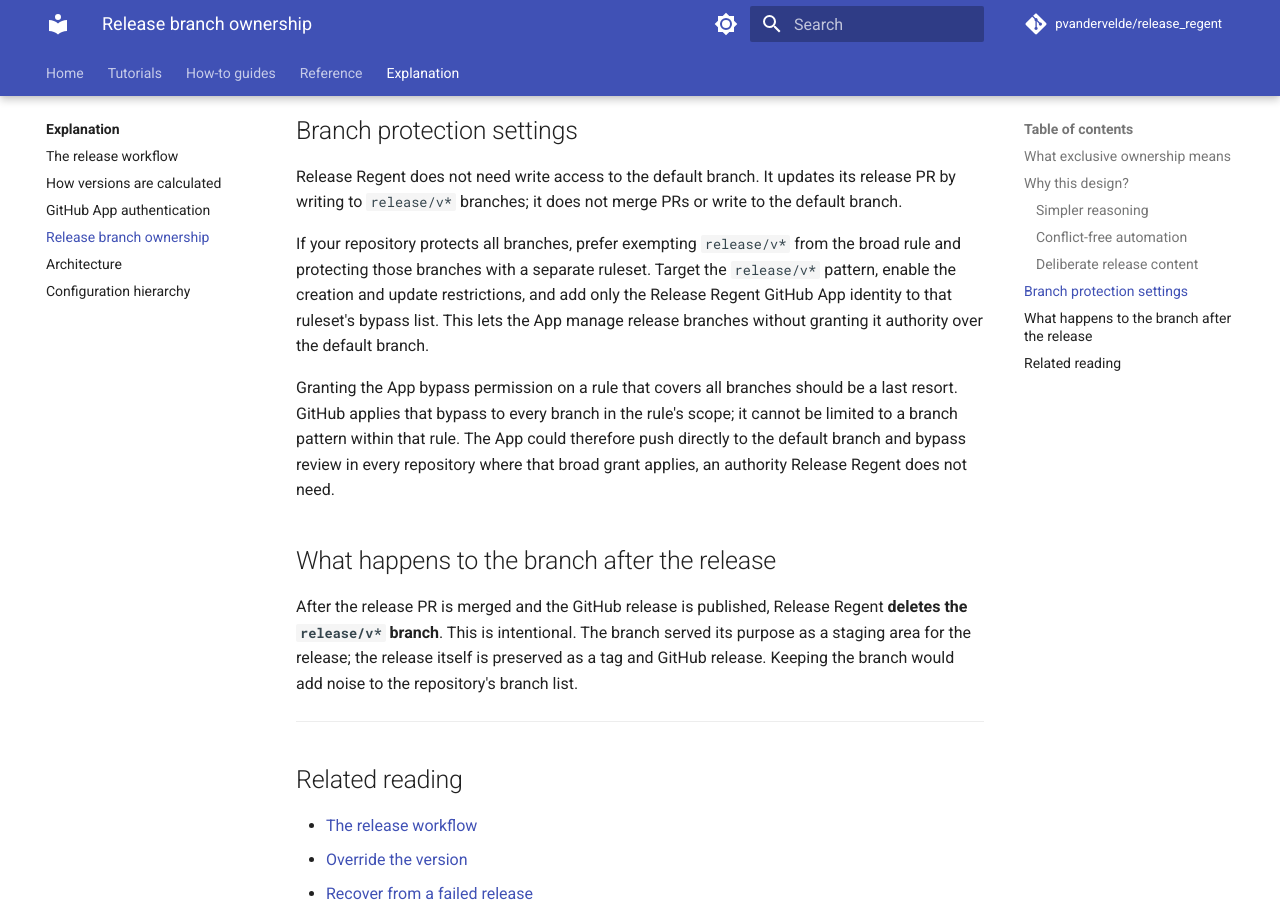
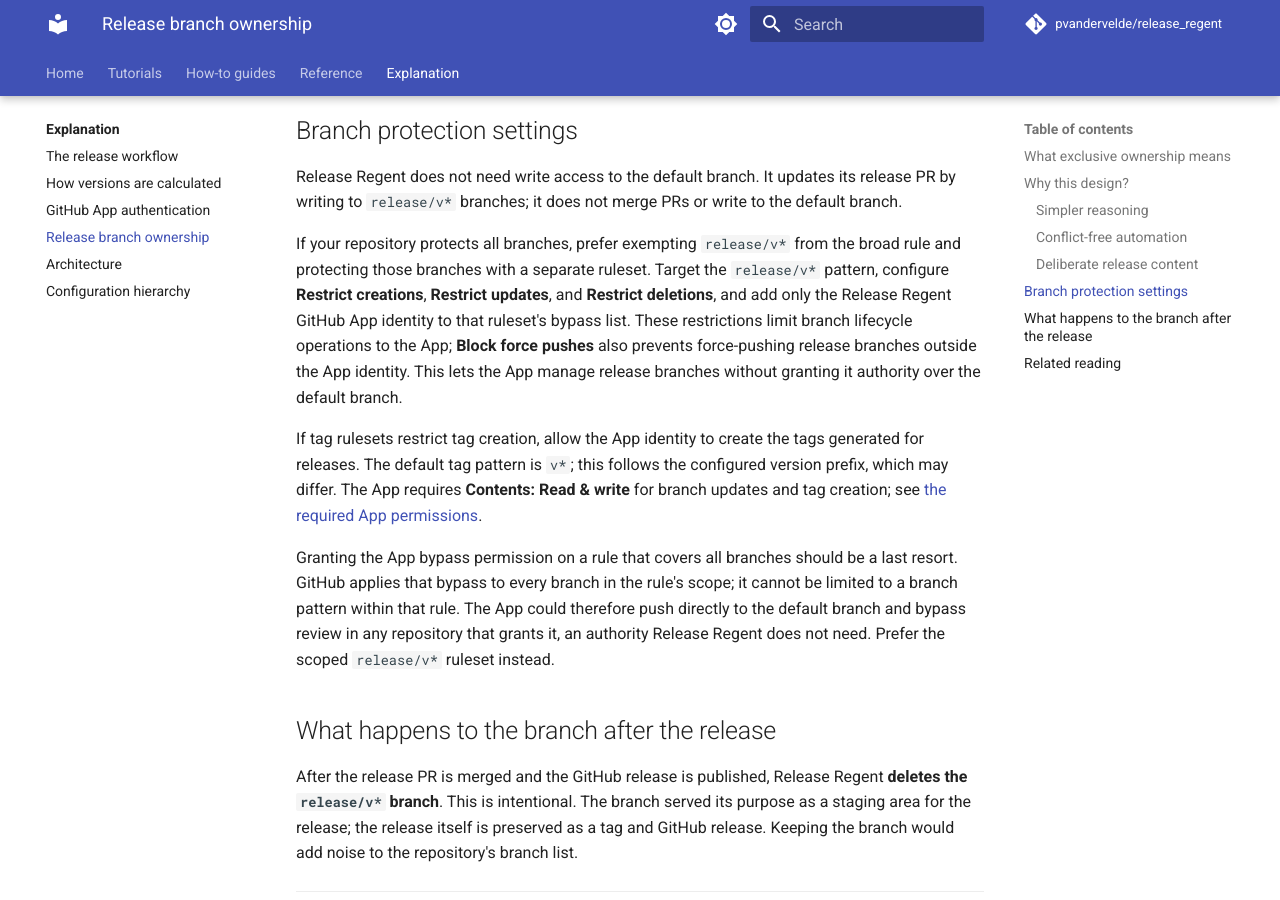
Before and after one commit to pvandervelde/release_regent, an MkDocs documentation site: the page built from docs/user/explanation/release-branch-ownership.md, in a window 1280 px wide and 900 px high, scrolled down 1217 px. Built offline with MkDocs 1.6.1 and Material for MkDocs 9.7.7, drawn with Linux system fonts in a browser that asks for light colours; comment, search, counter and statistics services are not loaded.

Commit message:
docs: refine PR review branch protection guidance
Co-authored-by: copilot-swe-agent[bot] <198982749+Copilot@users.noreply.github.com>

```diff
--- a/docs/user/explanation/release-branch-ownership.md
+++ b/docs/user/explanation/release-branch-ownership.md
@@ -54,16 +54,23 @@ Release Regent does not need write access to the default branch. It updates its
 writing to `release/v*` branches; it does not merge PRs or write to the default branch.
 
 If your repository protects all branches, prefer exempting `release/v*` from the broad rule
-and protecting those branches with a separate ruleset. Target the `release/v*` pattern, enable
-the creation and update restrictions, and add only the Release Regent GitHub App identity to
-that ruleset's bypass list. This lets the App manage release branches without granting it
-authority over the default branch.
+and protecting those branches with a separate ruleset. Target the `release/v*` pattern,
+configure **Restrict creations**, **Restrict updates**, and **Restrict deletions**, and add only
+the Release Regent GitHub App identity to that ruleset's bypass list. These restrictions limit
+branch lifecycle operations to the App; **Block force pushes** also prevents force-pushing
+release branches outside the App identity. This lets the App manage release branches without
+granting it authority over the default branch.
+
+If tag rulesets restrict tag creation, allow the App identity to create the tags generated
+for releases. The default tag pattern is `v*`; this follows the configured version prefix,
+which may differ. The App requires **Contents: Read & write** for branch updates and tag
+creation; see [the required App permissions](github-app-model.md#required-permissions).
 
 Granting the App bypass permission on a rule that covers all branches should be a last resort.
 GitHub applies that bypass to every branch in the rule's scope; it cannot be limited to a
 branch pattern within that rule. The App could therefore push directly to the default branch
-and bypass review in every repository where that broad grant applies, an authority Release
-Regent does not need.
+and bypass review in any repository that grants it, an authority Release Regent does not need.
+Prefer the scoped `release/v*` ruleset instead.
 
 ## What happens to the branch after the release
 
```
